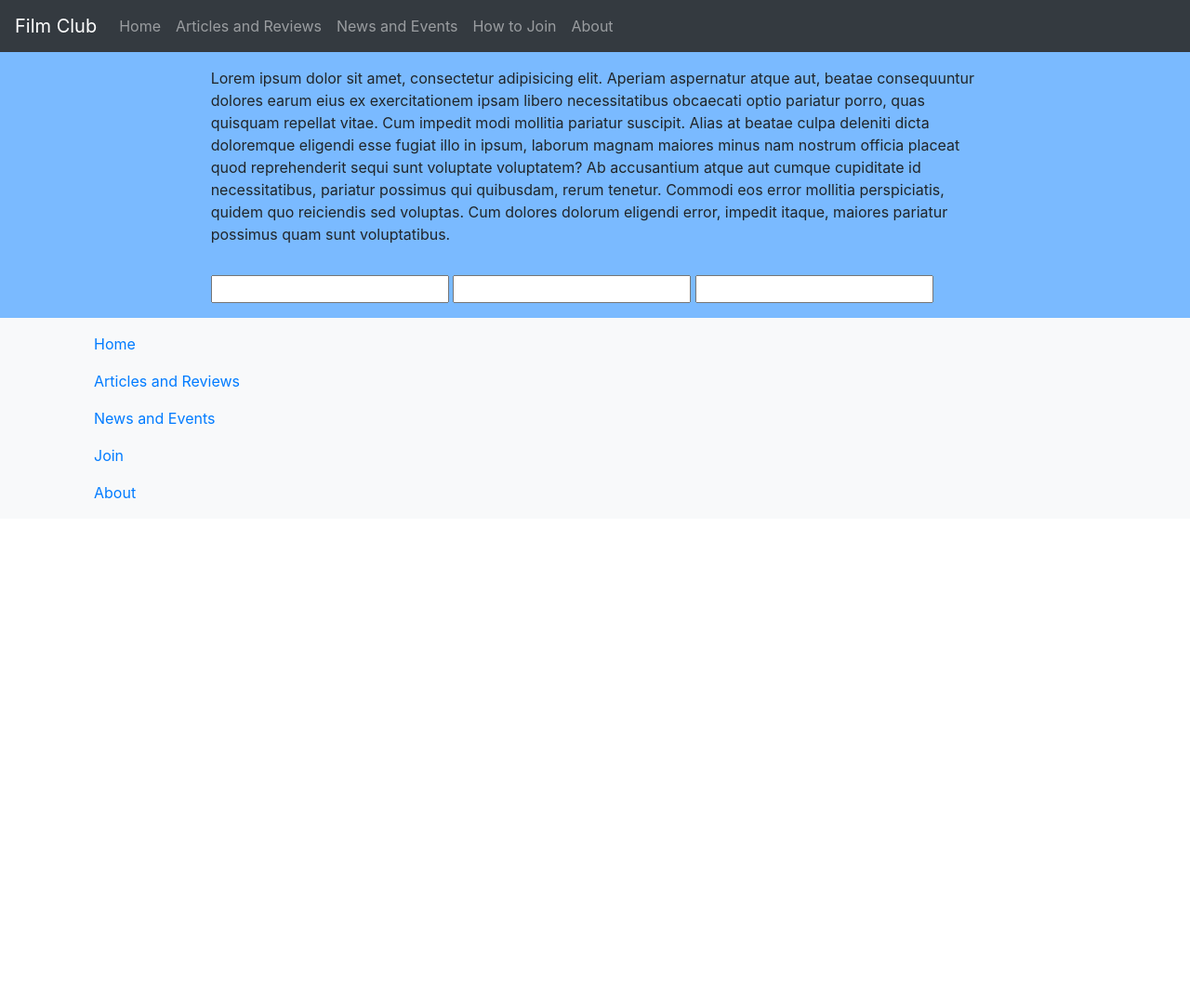
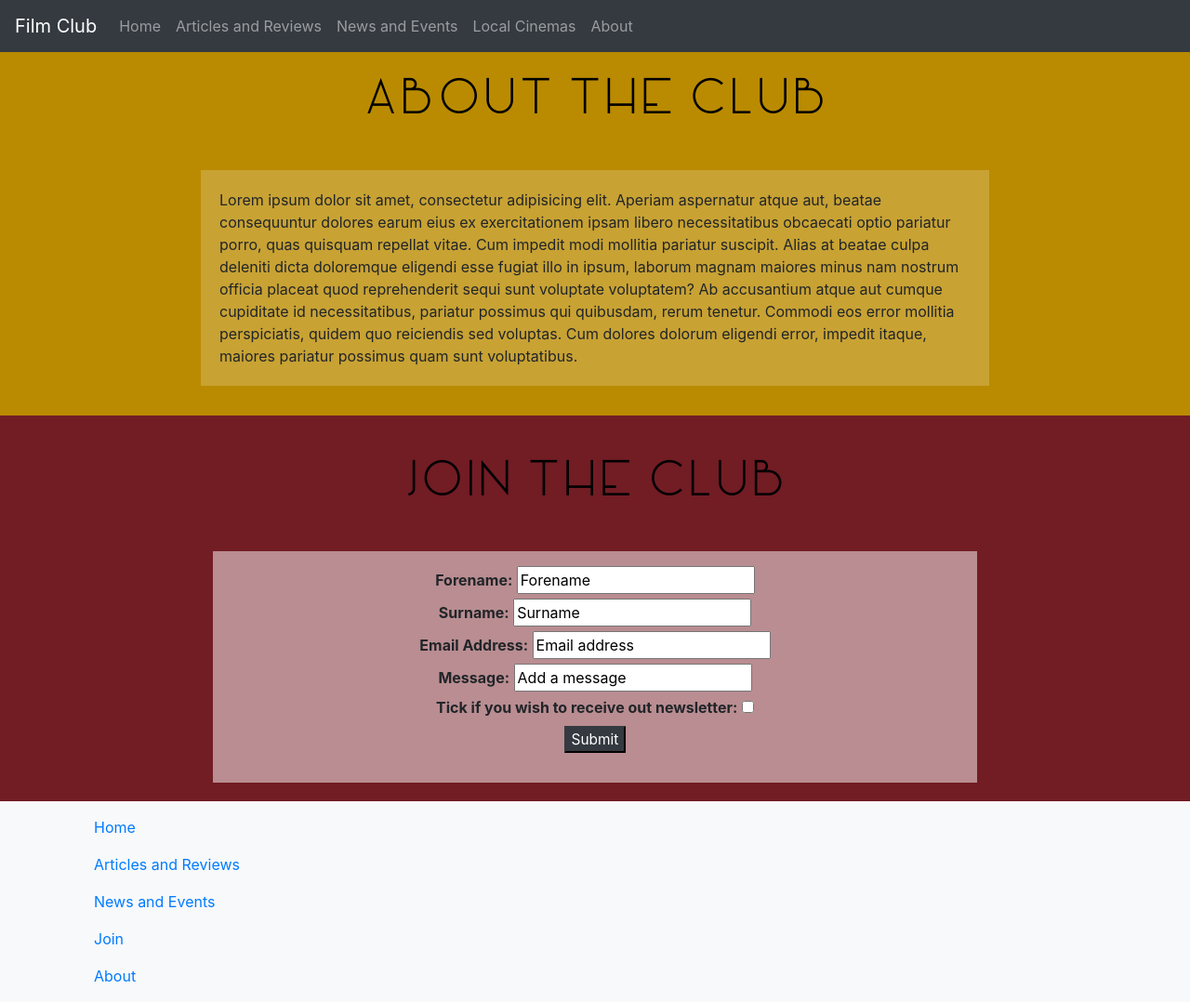
Before and after one commit to philgreening/WD_final, a PHP site: page /about.html in a window 1280 px wide. Shown: the whole page at 93% size. Before the commit the page ends 536 px from the top, so only its background shows below. Run offline with PHP 8.4, Linux system fonts and the light colour scheme.

Commit message:
finished cinema page. started about

```diff
--- a/Style/style.css
+++ b/Style/style.css
@@ -23,6 +23,9 @@
     }
     .section-font{
         font-size:calc(30px + (60 - 30) * ((100vw - 320px)/ (1600 - 300)))
+    }
+    .cinema-font{
+        font-size:calc(20px + (30 - 20) * ((100vw - 320px)/ (1600 - 300)))
     }
 }
 
@@ -313,135 +316,17 @@
     padding: 20px;
 }
 
-
-/*!* Extra small devices (phones, 600px and down) *!*/
-/*@media only screen and (max-width: 600px) {*/
-/*    .article, .article-1, .article-2, .article-3{*/
-/*        grid-column: 1/7;*/
-/*    }*/
-/*    #review-content {*/
-/*        grid-column: 1/7;*/
-/*    }*/
-
-/*    .review-item1, .review-item2, .review-item3, .review-item4 {*/
-/*        grid-column: 1/7;*/
-/*    }*/
-
-/*    .button-container1, .button-container2, .button-container3, .button-container4 {*/
-/*        grid-column: 1/7;*/
-/*        padding-bottom: 20px;*/
-/*    }*/
-/*    #review-text-container{*/
-/*        grid-column: 1/7;*/
-/*    }*/
-/*    #modal{*/
-/*        max-width: 90%;*/
-/*    }*/
-
-/*}*/
-
-/*!* Small devices (portrait tablets and large phones, 600px and up) *!*/
-/*@media only screen and (min-width: 600px) {*/
-/*    .article, #review-content{*/
-/*        grid-column: 1/7;*/
-/*    }*/
-
-/*    !*#review-content {*!*/
-/*    !*    grid-column: 1/7;*!*/
-/*    !*}*!*/
-/*    .review-item1, .review-item3, .button-container1, .button-container3 {*/
-/*        grid-column: 1/3;*/
-/*    }*/
-/*    .review-item1,.review-item2{*/
-/*        grid-row: 1;*/
-/*    }*/
-/*    .review-item3, .review-item4{*/
-/*        grid-row: 3;*/
-/*    }*/
-/*    .button-container1, .button-container2 {*/
-/*        grid-row: 2;*/
-/*    }*/
-/*    .review-item2,.review-item4, .button-container2, .button-container4 {*/
-/*        grid-column: 3/5;*/
-/*    }*/
-/*    .button-container3,.button-container4 {*/
-/*        grid-row: 4;*/
-/*    }*/
-
-/*    .button-container1, .button-container2, .button-container3, .button-container4 {*/
-/*        !*grid-column: 1/3;*!*/
-/*        padding-bottom: 20px;*/
-/*        !*grid-row: 2;*!*/
-/*    }*/
-/*    #review-text-container{*/
-/*        grid-column: 1/7;*/
-/*    }*/
-/*}*/
-
-/*!* Medium devices (landscape tablets, 768px and up) *!*/
-/*@media only screen and (min-width: 768px) {*/
-
-
-/*}*/
-
-/*!* Large devices (laptops/desktops, 992px and up) *!*/
-/*@media only screen and (min-width: 992px) {*/
-/*    !*#review-content {*!*/
-/*    !*    grid-column: 2/6*!*/
-
-/*    !*.review-item1, .review-item2, .review-item3, .review-item4 {*!*/
-/*    !*    grid-column: 1/8;*!*/
-/*    !*}*!*/
-/*    .review-item1, .review-item2, .review-item3, .review-item4 {*/
-/*        grid-row: 1;*/
-/*    }*/
-/*    .review-item1, .button-container1{*/
-/*        grid-column: 1;*/
-
-/*    }*/
-/*    .review-item2, .button-container2{*/
-/*        grid-column: 2;*/
-/*    }*/
-/*    .review-item3, .button-container3{*/
-/*        grid-column: 3;*/
-/*    }*/
-/*    .review-item4, .button-container4{*/
-/*        grid-column: 4;*/
-/*    }*/
-
-/*    .button-container1, .button-container2, .button-container3, .button-container4 {*/
-/*        grid-row: 2;*/
-/*    }*/
-
-/*}*/
-
-/*!* Extra large devices (large laptops and desktops, 1200px and up) *!*/
-/*@media only screen and (min-width: 1200px) {*/
-/*    .article{*/
-/*        grid-column:2/6;*/
-/*    }*/
-
-/*    #review-content {*/
-/*        grid-column: 2/6;*/
-/*    }*/
-/*    #review-text-container{*/
-/*        grid-column: 2/6;*/
-/*    }*/
-
-/*}*/
-
 /*--------------------News and Events CSS--------------------*/
-#page-container{
+.page-container{
     display: grid;
     grid-template-columns:repeat(6,1fr);
     grid-gap: 1em;
     background-color: #ba8b00;
 }
 
-#page-container > div {
+.page-container > div {
     text-align: center;
-    padding: 20px 20px;
-    /*font-size: 18px;*/
+    padding: 20px;
 }
 #news-container{
     display: grid;
@@ -475,7 +360,7 @@
     grid-column: 1/7;
 }
 
-#event-page-container{
+.sub-page-container{
     display: grid;
     grid-template-columns: repeat(6,1fr);
     grid-gap: 1em;
@@ -501,16 +386,7 @@
 .event-2, .event-5 {
     grid-column: 3;
 }
-/*.event-1 > img, .event-2 > img, .event-3 > img {*/
-/*    object-fit: cover;*/
-/*    max-width: 100%;*/
-/*    max-height: 100%;*/
-/*}*/
-/*#event > img{*/
-/*    object-fit: cover;*/
-/*    max-width: 100%;*/
-/*    max-height: 100%;*/
-/*}*/
+
 .hide-event{
     display: none;
 }
@@ -522,58 +398,65 @@
     padding: 10px;
 
 }
-/*.event-2:hover .hide-event{*/
-/*    display: grid;*/
 
-/*}*/
-/*.event-3:hover .hide-event{*/
-/*    display: grid;*/
-/*}*/
 /*--------------------Cinema CSS--------------------*/
 #cinema-container{
     display: grid;
     grid-template-columns:repeat(6, 1fr);
     grid-gap: 1em;
-    background-color: #7abaff;
+    background-color: #ba8b00;
     padding: 1em;
 
 }
-#cinema-container > div {
-    background-color: #ba8b00;
-    text-align: center;
-    padding: 20px 20px;
-    font-size: 18px;
-}
+
 .cinema{
     display: grid;
     grid-template-columns:2fr 1fr;
     grid-gap: 1em;
-    background-color: #7abaff;
+    background-color: rgba(255, 254, 254, 0.2);
     padding: 1em;
     grid-column: 2/6;
 }
-/*.cinema-description{*/
-/*    grid-column: 2/3;*/
-/*}*/
-/*.map{*/
-/*    grid-column: 4/6;*/
-/*}*/
-/*about CSS */
-#about-container{
-    display: grid;
-    grid-template-columns:repeat(6,1fr);
-    grid-gap: 1em;
-    background-color: #7abaff;
-    padding: 1em;
+.cinema-description{
+    grid-row: 2;
+    grid-column: 1;
+}
+.cinema-font{
+    font-family: Manifesto, serif;
+    padding: 20px;
+    color: black;
+    text-align: center;
+}
+.map{
+    overflow: hidden;
+    position: relative;
+    padding-bottom: 75%;
+    height: 0;
+    grid-row: 2;
+    grid-column: 2;
+}
+.map > iframe{
+    left: 0;
+    top: 0;
+    height: 100%;
+    width: 100%;
+    position: absolute;
+}
+/*--------------------About CSS--------------------*/
 
-}
-.about{
+.about-container{
     grid-column: 2/6;
 }
-.joinForm{
+.about-container > p{
+    background-color: rgba(255, 254, 254, 0.2);
+    padding: 20px;
+}
+#join-container{
+    background-color: rgba(255, 254, 254, 0.50);
     grid-column: 2/6;
-    grid-row: 2/3;
+    padding: 1em;
 }
+
 /* Extra small devices (phones, 600px and down) */
 @media only screen and (max-width: 600px) {
     .article{
@@ -582,12 +465,23 @@
     #news-container > div{
         grid-column: 1/7;
     }
-    /*#review-content {*/
-    /*    grid-column: 1/7;*/
-    /*}*/
     #event, #event > div{
         grid-column: 1/7;
     }
+    .section-header{
+    grid-column: 1/7;
+    }
+    .cinema, .about{
+        grid-column: 1/7;
+    }
+    .map{
+        grid-column: 1/3;
+        grid-row: 3;
+    }
+    .cinema-description, .cinema-font{
+        grid-column: 1/3;
+    }
+
     #review-text-container, #review-content{
         grid-column: 1/7;
     }
@@ -595,17 +489,11 @@
         grid-column: 1/5;
     }
 
-    /*#review-content, #review-content #review-text-container, .review-item1, .review-item2, .review-item3, .review-item4 {*/
-    /*    grid-column: 1/7;*/
-    /*}*/
-
     .button-container1, .button-container2, .button-container3, .button-container4 {
         /*grid-column: 1/7;*/
         padding-bottom: 20px;
     }
-    /*#review-text-container{*/
-    /*    grid-column: 1/7;*/
-    /*}*/
+
     #modal{
         max-width: 90%;
     }
@@ -628,10 +516,9 @@
     .article, #review-content, #review-text-container{
         grid-column: 1/7;
     }
-
-    /*#review-content {*/
-    /*    grid-column: 1/7;*/
-    /*}*/
+    .section-header{
+        grid-column: 1/7;
+    }
     .review-item1, .review-item3, .button-container1, .button-container3 {
         grid-column: 1/3;
     }
@@ -689,20 +576,21 @@
     .event-1, .event-3, .event-5{
         grid-column: 3/5;
      }
-
-
-    /*.button-container1, .button-container2, .button-container3, .button-container4 {*/
-    /*    !*grid-column: 1/3;*!*/
-    /*    padding-bottom: 20px;*/
-    /*    !*grid-row: 2;*!*/
-    /*}*/
-    /*#review-text-container{*/
-    /*    grid-column: 1/7;*/
-    /*}*/
+    .cinema{
+        grid-column: 1/7;
+    }
+    .map{
+        grid-column: 1/3;
+        grid-row: 3;
+    }
+    .cinema-description, .cinema-font{
+        grid-column: 1/3;
+    }
 }
 
 /* Medium devices (landscape tablets, 768px and up) */
 @media only screen and (min-width: 768px) {
+
     .article-1{
         grid-column: 1/5;
     }
@@ -713,17 +601,21 @@
         grid-row: 2;
     }
 
-
+    .map{
+        grid-column: 2/3;
+        grid-row: 2;
+    }
+    .cinema-description, .cinema-font{
+        grid-column: 1/2;
+    }
 }
 
 /* Large devices (laptops/desktops, 992px and up) */
 @media only screen and (min-width: 992px) {
-    /*#review-content {*/
-    /*    grid-column: 2/6*/
+    .section-header{
+        grid-column: 2/6;
+    }
 
-    /*.review-item1, .review-item2, .review-item3, .review-item4 {*/
-    /*    grid-column: 1/8;*/
-    /*}*/
     .review-item1, .review-item2, .review-item3, .review-item4 {
         grid-row: 1;
     }
@@ -779,11 +671,15 @@
 
 /* Extra large devices (large laptops and desktops, 1200px and up) */
 @media only screen and (min-width: 1200px) {
+
     .article, #review-content, #review-text-container{
         grid-column:2/6;
     }
     #news-container,#event{
         grid-column: 2/6;
     }
+    .cinema, .about{
+        grid-column: 2/6;
+    }
 
 }
--- a/about.html
+++ b/about.html
@@ -1,5 +1,5 @@
 <!DOCTYPE html>
-<html lang="en">
+<html lang="en" xmlns="http://www.w3.org/1999/html">
 <head>
     <title>Film Club</title>
 
@@ -17,16 +17,30 @@
 
 </header>
 
-<div id="about-container">
-    <div class="about">
+<div class="page-container">
+    <h1 class="section-header section-font">About the Club</h1>
+    <section class="about-container">
         <p>Lorem ipsum dolor sit amet, consectetur adipisicing elit. Aperiam aspernatur atque aut, beatae consequuntur dolores earum eius ex exercitationem ipsam libero necessitatibus obcaecati optio pariatur porro, quas quisquam repellat vitae. Cum impedit modi mollitia pariatur suscipit. Alias at beatae culpa deleniti dicta doloremque eligendi esse fugiat illo in ipsum, laborum magnam maiores minus nam nostrum officia placeat quod reprehenderit sequi sunt voluptate voluptatem? Ab accusantium atque aut cumque cupiditate id necessitatibus, pariatur possimus qui quibusdam, rerum tenetur. Commodi eos error mollitia perspiciatis, quidem quo reiciendis sed voluptas. Cum dolores dolorum eligendi error, impedit itaque, maiores pariatur possimus quam sunt voluptatibus.</p>
+    </section>
+    <div class="sub-page-container">
+        <h1 class="section-header section-font">Join the Club</h1>
+        <div id="join-container">
+        <form id="join-form">
+            <label for="forename"><b>Forename:</b></label>
+            <input type="text" id="forename" name="forename" value="Forename"><br>
+            <label for="surname"><b>Surname:</b></label>
+            <input type="text" id="surname" name="surname" value="Surname"><br>
+            <label for="email"><b>Email Address:</b></label>
+            <input type="email" id="email" name="email" value="Email address"><br>
+            <label for="message"><b>Message:</b></label>
+            <input type="text" id="message" name="message" value="Add a message"><br>
+            <label for="chkbx"><b>Tick if you wish to receive out newsletter:</b></label>
+            <input type="checkbox" id="chkbx" name="checkbox" value="Yes">
+        </form>
+            <button type="submit" class="btn-dark button-text" id="submit" value="Submit">Submit</button>
+            <p id="success"</p>
+        </div>
     </div>
-    <form class="joinForm">
-        <input>
-        <input>
-        <input>
-    </form>
-
 </div>
 
 <footer>
--- a/newsandevents.html
+++ b/newsandevents.html
@@ -17,7 +17,7 @@
 
 </header>
 
-<div id="page-container">
+<div class="page-container">
     <section id="news-container">
         <h1 class="section-font section-header">News</h1>
         <div class="news-article article-1">
--- a/partials/events.hbs
+++ b/partials/events.hbs
@@ -1,4 +1,4 @@
-<section id="event-page-container">
+<section class="sub-page-container">
     <h1 class="section-font section-header">Events</h1>
     <div id="event">
         {{#each event}}
```
Also changed, not shown: cinemas.html (+3 -41 lines), javascript/cinemas.js (added, +62 -0 lines), javascript/script.js (+7 -1 lines), partials/cinemas.hbs (added, +22 -0 lines), assets/images/everymanCinema.png (added), partials/reviews.hbs (indentation only).
